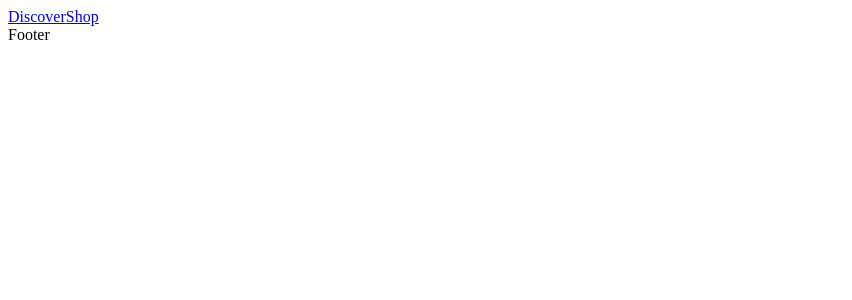
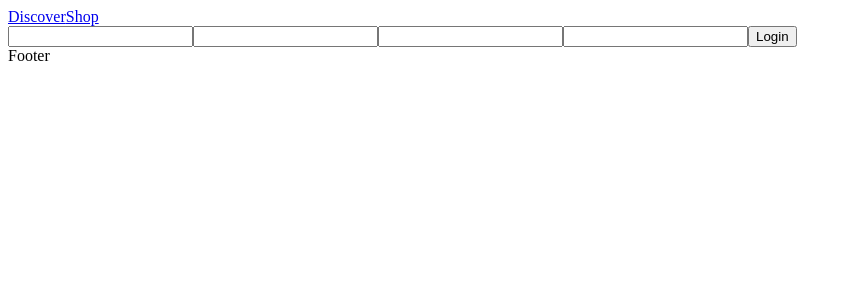
Before and after one commit to syjk129/trendnineweb, a React app: page /register in a window 1280 px wide. Shown: the top 300 px of the page, without its empty margins (0-852 px from the left). Built offline with nearby package versions, Linux system fonts and the light colour scheme; the HTML template or start-up script is replaced by a standard one.

Commit message:
auth flow updates

```diff
--- a/src/app/index.tsx
+++ b/src/app/index.tsx
@@ -62,6 +62,7 @@ export default class App extends React.Component<AppProps, never> {
                         <Header />
                         <Route exact path="/" render={() => <Redirect to="/discover" />} />
                         <Route path="/login" component={Auth} />
+                        <Route path="/register" component={Auth} />
                         <Route path="/discover" component={Discover} />
                         <Route path="/shop" component={null} />
                         <Route path="/profile/:userId" component={null} />
--- a/src/components/input/index.tsx
+++ b/src/components/input/index.tsx
@@ -1,8 +1,6 @@
 import * as React from "react";
 import { ChangeEvent } from "react";
 import autobind from "autobind-decorator";
-
-import enumify from "../../libs/enumify";
 
 import "./style.scss";
 
--- a/src/flows/auth.tsx
+++ /dev/null
@@ -1,92 +0,0 @@
-import * as React from "react";
-import { PropTypes } from "prop-types";
-import autobind from "autobind-decorator";
-import { ChangeEvent } from "react";
-
-import { AppContext } from "../app";
-import Input, { InputType } from "../components/input";
-
-interface AuthData {
-    username: string;
-    password: string;
-}
-
-interface AuthFormProps extends AuthData {
-    onSubmit(event: any): void;
-    onFormChange(data: Partial<AuthData>);
-}
-
-interface LoginFormProps extends AuthFormProps {}
-
-class LoginForm extends React.Component<LoginFormProps, never> {
-    render() {
-        return (
-            <form onSubmit={this.props.onSubmit}>
-                <Input value={this.props.username} onChange={this._handleUsernameChange} />
-                <Input type={InputType.PASSWORD} value={this.props.password} onChange={this._handlePasswordChange} />
-                <button onSubmit={this.props.onSubmit}>Login</button>
-            </form>
-        );
-    }
-
-    @autobind
-    private _handleUsernameChange(username: string) {
-        this.props.onFormChange({ username });
-    }
-
-    @autobind
-    private _handlePasswordChange(password: string) {
-        this.props.onFormChange({ password });
-    }
-}
-
-interface AuthProps {
-    apiUrl: string;
-}
-
-interface AuthState {
-    username: string;
-    password: string;
-}
-
-export default class Auth extends React.Component<AuthProps, AuthState> {
-    static contextTypes: AppContext;
-
-    state: AuthState = {
-        username: "",
-        password: "",
-    };
-
-    render() {
-        return (
-            <LoginForm
-                username={this.state.username}
-                password={this.state.password}
-                onSubmit={this._login}
-                onFormChange={this._handleFormChange}
-            />
-        );
-    }
-
-    private _authToken: string;
-
-    @autobind
-    private _login(event: any) {
-        event.preventDefault();
-        this.context.api.authenticate(this.state.username, this.state.password);
-    }
-
-    @autobind
-    private _handleFormChange(data: AuthData) {
-        if (data.username) {
-            this.setState({ username: data.username });
-        }
-        if (data.password) {
-            this.setState({ password: data.password });
-        }
-    }
-}
-
-Auth.contextTypes = {
-    api: PropTypes.any,
-};
--- /dev/null
+++ b/src/flows/auth/index.tsx
@@ -0,0 +1,105 @@
+import * as React from "react";
+import { PropTypes } from "prop-types";
+import autobind from "autobind-decorator";
+import { ChangeEvent } from "react";
+import { match } from "react-router";
+
+import { AppContext } from "../../app";
+import Input, { InputType } from "../../components/input";
+
+import LoginForm from "./loginForm";
+import RegisterForm from "./registerForm";
+import { AuthData, RegisterData, RegisterDataProps } from "./types";
+
+interface AuthProps {
+    match: match<string>;
+    apiUrl: string;
+}
+
+interface AuthState {
+    username: string;
+    password: string;
+    firstName: string | null;
+    lastName: string | null;
+}
+
+type AuthFormData = Partial<RegisterData>;
+
+export default class Auth extends React.Component<AuthProps, AuthState> {
+    static contextTypes: AppContext;
+
+    state: AuthState = {
+        username: "",
+        password: "",
+        firstName: "",
+        lastName: "",
+    };
+
+    render() {
+        return (
+            <div>
+                {this._isNewUser() ? this._renderRegisterForm() : this._renderLoginForm()}
+            </div>
+        );
+    }
+
+    private _authToken: string;
+
+    @autobind
+    private _isNewUser(): boolean {
+        // TODO: do this better
+        return this.props.match.path === "/register";
+    }
+
+    @autobind
+    private _renderLoginForm() {
+        return (
+            <LoginForm
+                username={this.state.username}
+                password={this.state.password}
+                onSubmit={this._login}
+                onFormChange={this._handleFormChange}
+            />
+        );
+    }
+
+    @autobind
+    private _renderRegisterForm() {
+        return (
+            <RegisterForm
+                firstName={this.state.firstName}
+                lastName={this.state.lastName}
+                username={this.state.username}
+                password={this.state.password}
+                onSubmit={this._register}
+                onFormChange={this._handleFormChange}
+            />
+        );
+    }
+
+    @autobind
+    private _login(event: any) {
+        event.preventDefault();
+        this.context.api.authenticate(this.state.username, this.state.password);
+    }
+
+    @autobind
+    private _register(event: any) {
+        event.preventDefault();
+        this.context.api.register(this.state.firstName, this.state.lastName, this.state.username, this.state.password);
+    }
+
+    @autobind
+    private _handleFormChange(data: AuthFormData) {
+        this.setState({
+            username: data.username || this.state.username,
+            password: data.password || this.state.password,
+            firstName: data.firstName || this.state.firstName,
+            lastName: data.lastName || this.state.lastName,
+        });
+    }
+}
+
+Auth.contextTypes = {
+    api: PropTypes.any,
+};
--- /dev/null
+++ b/src/flows/auth/loginForm.tsx
@@ -0,0 +1,33 @@
+import * as React from "react";
+import { PropTypes } from "prop-types";
+import autobind from "autobind-decorator";
+import { ChangeEvent } from "react";
+
+import { AppContext } from "../../app";
+import Input, { InputType } from "../../components/input";
+
+import { AuthData, AuthFormProps } from "./types";
+
+interface LoginFormProps extends AuthFormProps {}
+
+export default class LoginForm extends React.Component<LoginFormProps, never> {
+    render() {
+        return (
+            <form onSubmit={this.props.onSubmit}>
+                <Input value={this.props.username} onChange={this._handleUsernameChange} />
+                <Input type={InputType.PASSWORD} value={this.props.password} onChange={this._handlePasswordChange} />
+                <button onSubmit={this.props.onSubmit}>Login</button>
+            </form>
+        );
+    }
+
+    @autobind
+    private _handleUsernameChange(username: string) {
+        this.props.onFormChange({ username });
+    }
+
+    @autobind
+    private _handlePasswordChange(password: string) {
+        this.props.onFormChange({ password });
+    }
+}
--- /dev/null
+++ b/src/flows/auth/registerForm.tsx
@@ -0,0 +1,48 @@
+import * as React from "react";
+import { PropTypes } from "prop-types";
+import autobind from "autobind-decorator";
+import { ChangeEvent } from "react";
+
+import { AppContext } from "../../app";
+import Input, { InputType } from "../../components/input";
+
+import { AuthFormProps } from "./types";
+
+interface RegisterFormProps extends AuthFormProps {
+    firstName: string;
+    lastName: string;
+}
+
+export default class RegisterForm extends React.Component<RegisterFormProps, never> {
+    render() {
+        return (
+            <form onSubmit={this.props.onSubmit}>
+                <Input value={this.props.firstName} onChange={this._handleFirstNameChange} />
+                <Input value={this.props.lastName} onChange={this._handleLastNameChange} />
+                <Input value={this.props.username} onChange={this._handleUsernameChange} />
+                <Input type={InputType.PASSWORD} value={this.props.password} onChange={this._handlePasswordChange} />
+                <button onSubmit={this.props.onSubmit}>Login</button>
+            </form>
+        );
+    }
+
+    @autobind
+    private _handleFirstNameChange(firstName: string) {
+        this.props.onFormChange({ firstName });
+    }
+
+    @autobind
+    private _handleLastNameChange(lastName: string) {
+        this.props.onFormChange({ lastName });
+    }
+
+    @autobind
+    private _handleUsernameChange(username: string) {
+        this.props.onFormChange({ username });
+    }
+
+    @autobind
+    private _handlePasswordChange(password: string) {
+        this.props.onFormChange({ password });
+    }
+}
--- /dev/null
+++ b/src/flows/auth/types.ts
@@ -0,0 +1,18 @@
+export interface AuthDataProps {
+    username: string;
+    password: string;
+}
+
+export type AuthData = AuthDataProps;
+
+export interface RegisterDataProps extends AuthData {
+    firstName: string;
+    lastName: string;
+}
+
+export type RegisterData = RegisterDataProps;
+
+export interface AuthFormProps extends AuthData {
+    onSubmit(event: any): void;
+    onFormChange(data: Partial<AuthData | RegisterData>): void;
+}
--- a/src/libs/enumify.ts
+++ /dev/null
@@ -1,3 +0,0 @@
-export default function enumify<K extends string, T extends {[key: string]: K}>(obj: T) {
-    return obj;
-}
```
